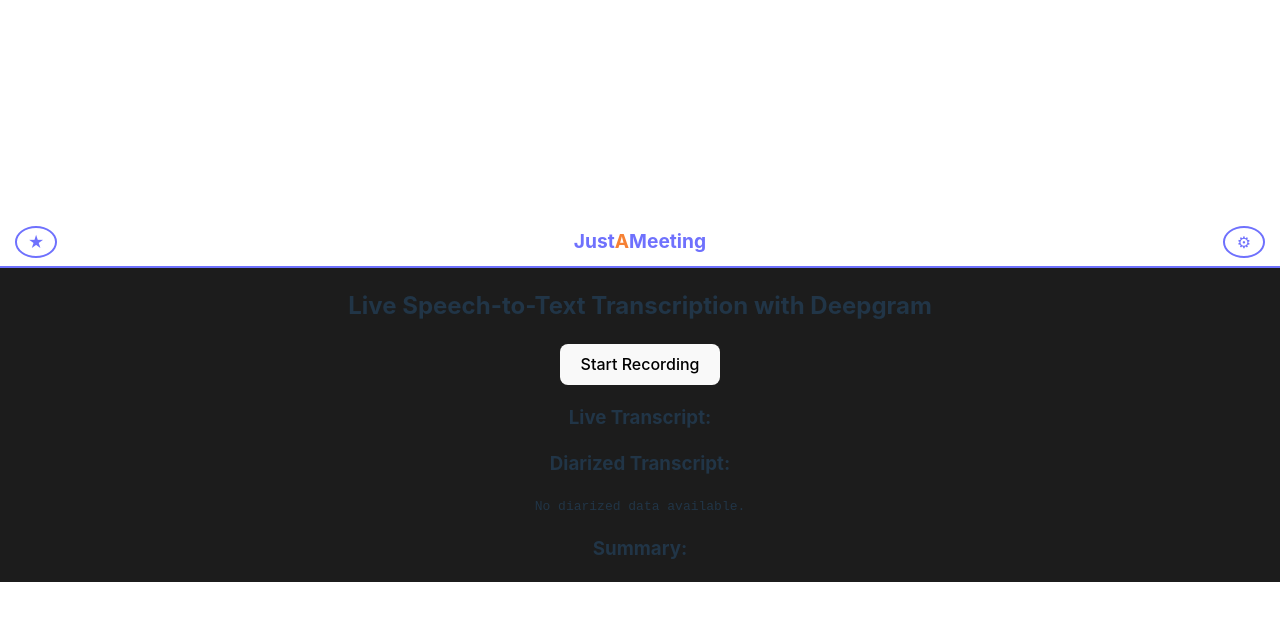
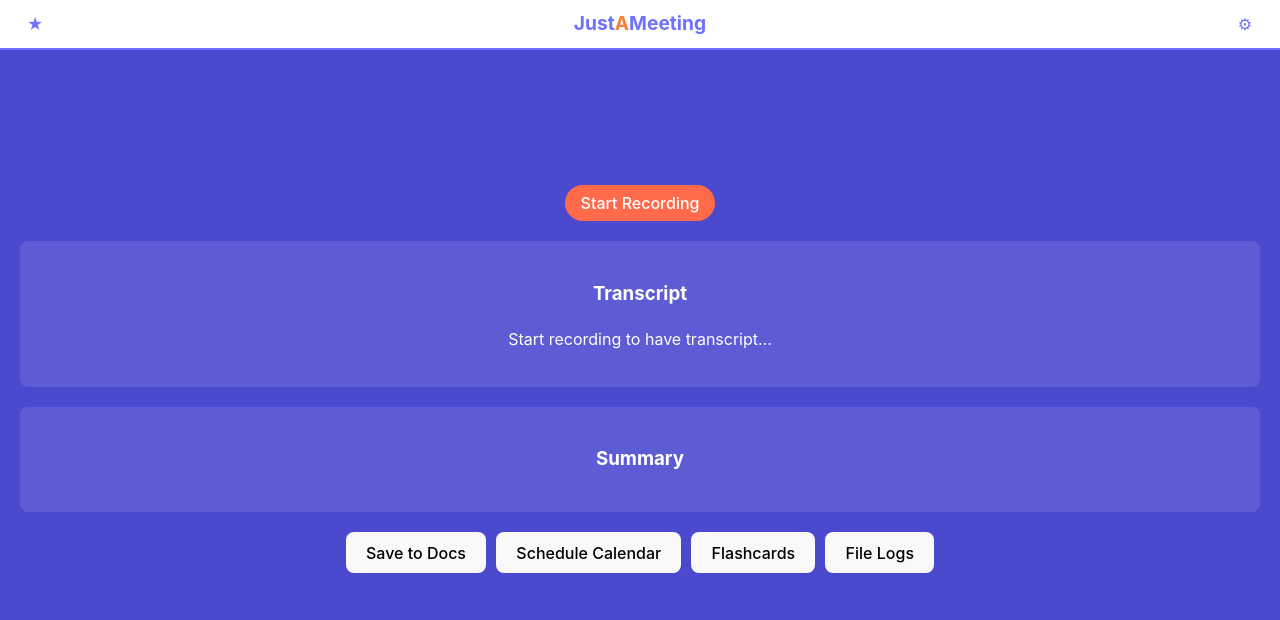
Before and after one commit to StephanieNhiLe/just-a-meeting, a React (Vite) app in the folder frontend/: page / in a window 1280 px wide. Shown: the top 620 px of the page. Built offline with nearby package versions, Linux system fonts and the light colour scheme.

Commit message:
Visualizer 👍

```diff
--- a/frontend/package.json
+++ b/frontend/package.json
@@ -12,6 +12,7 @@
   "dependencies": {
     "@deepgram/sdk": "^3.9.0",
     "react": "^18.3.1",
+    "react-audio-visualize": "^1.2.0",
     "react-dom": "^18.3.1",
     "vite-plugin-static-copy": "^2.1.0",
     "wavefile": "^11.0.0"
--- a/frontend/src/components/Header.css
+++ b/frontend/src/components/Header.css
@@ -31,7 +31,6 @@ body, html {
   /* Buttons */
   .star-btn, .settings-btn {
     background: none;
-    border: 2px solid #6f71fd; /* Border to match design */
     border-radius: 50%;
     color: #6f71fd; /* Blue color */
     font-size: 1rem;
--- a/frontend/src/components/MicrophoneComponent.jsx
+++ b/frontend/src/components/MicrophoneComponent.jsx
@@ -1,4 +1,5 @@
 import React, { useState, useRef, useEffect } from "react";
+import { LiveAudioVisualizer } from "react-audio-visualize";
 
 const MicrophoneComponent = () => {
   const [isRecording, setIsRecording] = useState(false);
@@ -11,7 +12,7 @@ const MicrophoneComponent = () => {
   const socket = useRef(null);
   const audioChunks = useRef([]);
 
-  const deepgramApiKey = "30042a1f8625658f0e20fa46e4953fc702ddf351"; // Replace with your actual API key
+  const deepgramApiKey = "7acac8ee95f40703f3c143a41916a58c41f3216b"; // Replace with your actual API key
 
   const initializeSummarizer = async () => {
     try {
@@ -240,26 +241,89 @@ const MicrophoneComponent = () => {
   }, []);
 
   return (
-    <div>
-      <h2>Live Speech-to-Text Transcription with Deepgram</h2>
-      {!isRecording ? (
-        <button onClick={startMicrophone}>Start Recording</button>
-      ) : (
-        <button onClick={stopMicrophone}>Stop Recording</button>
-      )}
-      {isRecording && <p>Recording and transcribing...</p>}
-      {error && <p style={{ color: "red" }}>{error}</p>}
-      <div>
-        <h3>Live Transcript:</h3>
-        <pre>{liveTranscript}</pre>
+    <div
+      className="app-container"
+      style={{ background: "#4B4ACF", padding: "20px", minHeight: "100vh" }}
+    >
+      <div
+        className="visualizer-container"
+        style={{
+          width: "30%",
+          height: "75px",
+          background: "#4B4ACF",
+          margin: "20px auto",
+          position: "relative",
+          display: "flex",
+          justifyContent: "center",
+          alignItems: "center",
+        }}
+      >
+        {isRecording && mediaRecorder.current && (
+          <LiveAudioVisualizer
+            mediaRecorder={mediaRecorder.current}
+            width={500}
+            height={75}
+            barWidth={2}
+            gap={1}
+            barColor={"#fff"}
+          />
+        )}
       </div>
-      <div>
-        <h3>Diarized Transcript:</h3>
-        <pre>{diarizedTranscript || "No diarized data available."}</pre>
+
+      <button
+        onClick={isRecording ? stopMicrophone : startMicrophone}
+        style={{
+          background: "#FF6B4A",
+          color: "white",
+          border: "none",
+          borderRadius: "20px",
+          padding: "8px 16px",
+          cursor: "pointer",
+        }}
+      >
+        {isRecording ? "Stop Recording" : "Start Recording"}
+      </button>
+
+      <div
+        className="transcript-box"
+        style={{
+          background: "#FFFFFF1A",
+          borderRadius: "8px",
+          padding: "20px",
+          margin: "20px 0",
+          color: "white",
+        }}
+      >
+        <h3>Transcript</h3>
+        <p>{liveTranscript || "Start recording to have transcript..."}</p>
       </div>
-      <div>
-        <h3>Summary:</h3>
-        <pre>{summary}</pre>
+
+      <div
+        className="summary-box"
+        style={{
+          background: "#FFFFFF1A",
+          borderRadius: "8px",
+          padding: "20px",
+          margin: "20px 0",
+          color: "white",
+        }}
+      >
+        <h3>Summary</h3>
+        <p>{summary}</p>
+      </div>
+
+      <div
+        className="action-buttons"
+        style={{
+          display: "flex",
+          gap: "10px",
+          justifyContent: "center",
+        }}
+      >
+        <button>Save to Docs</button>
+        <button>Schedule Calendar</button>
+        <button>Flashcards</button>
+        <button>File Logs</button>
       </div>
     </div>
   );
```
